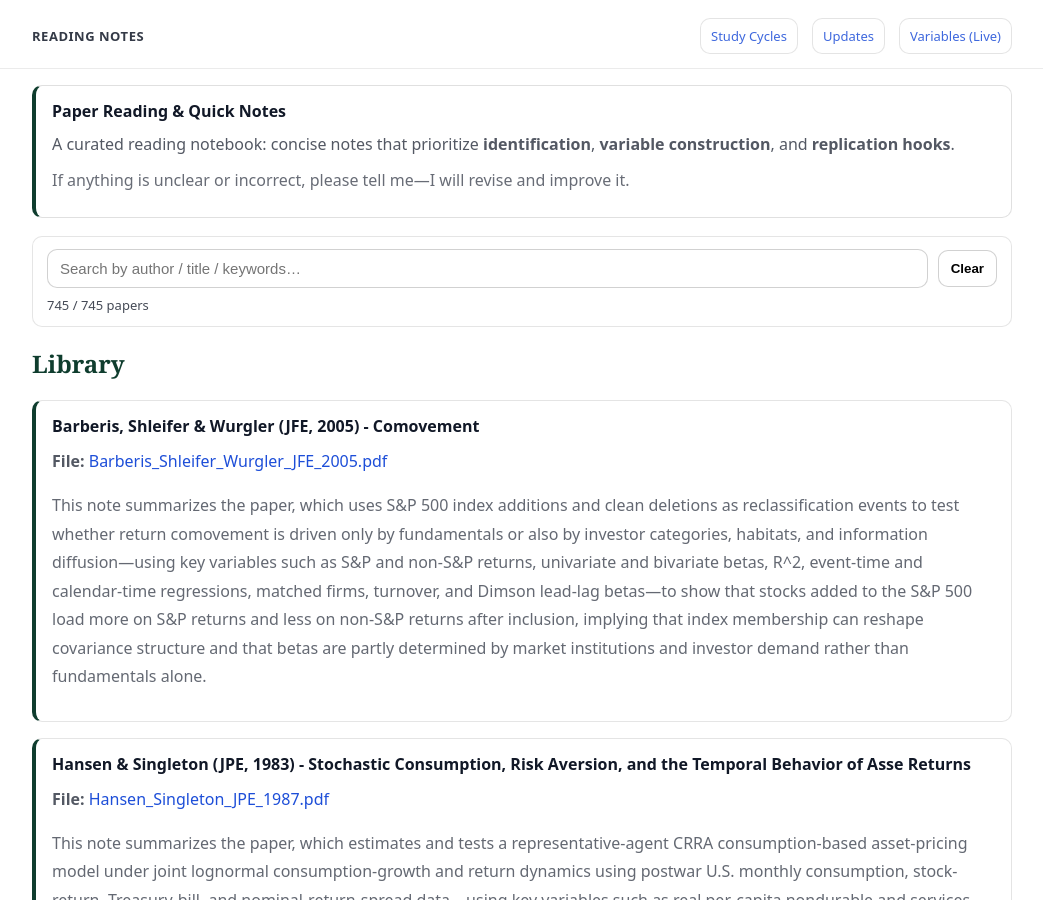
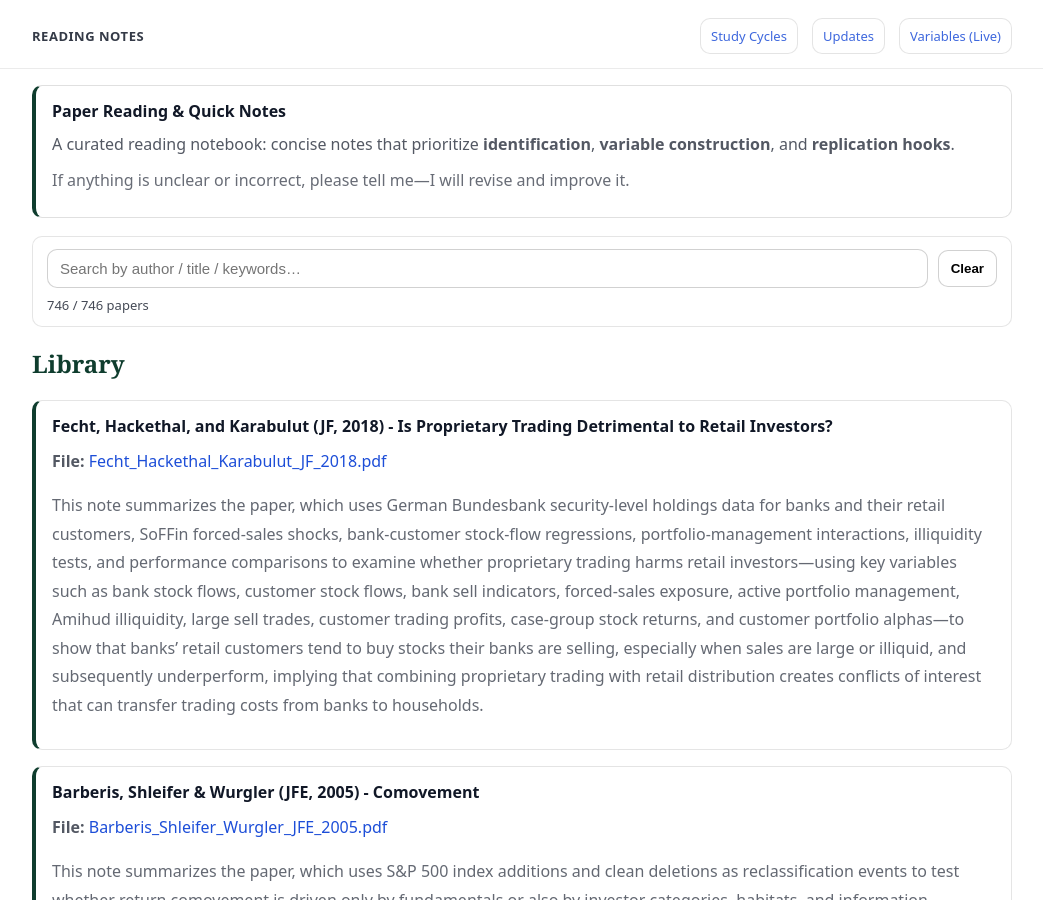
Before and after one commit to yaxinzn/study-archive, a Jekyll site: the page built from reading/index.md, in a window 1280 px wide and 900 px high. Shown: the whole window, without its empty margins (118-1161 px from the left). Built offline with Jekyll 4.4.1, drawn with Linux system fonts in a browser that asks for light colours.

Commit message:
Reading: add/update Fecht_Hackethal_Karabulut_JF_2018.pdf

```diff
--- a/_data/reading.yml
+++ b/_data/reading.yml
@@ -1,3 +1,7 @@
+- title: "Fecht, Hackethal, and Karabulut (JF, 2018) - Is Proprietary Trading Detrimental to Retail Investors?"
+  file: "Fecht_Hackethal_Karabulut_JF_2018.pdf"
+  desc: "This note summarizes the paper, which uses German Bundesbank security-level holdings data for banks and their retail customers, SoFFin forced-sales shocks, bank-customer stock-flow regressions, portfolio-management interactions, illiquidity tests, and performance comparisons to examine whether proprietary trading harms retail investors—using key variables such as bank stock flows, customer stock flows, bank sell indicators, forced-sales exposure, active portfolio management, Amihud illiquidity, large sell trades, customer trading profits, case-group stock returns, and customer portfolio alphas—to show that banks’ retail customers tend to buy stocks their banks are selling, especially when sales are large or illiquid, and subsequently underperform, implying that combining proprietary trading with retail distribution creates conflicts of interest that can transfer trading costs from banks to households."
+
 - title: "Barberis, Shleifer & Wurgler (JFE, 2005) - Comovement"
   file: "Barberis_Shleifer_Wurgler_JFE_2005.pdf"
   desc: "This note summarizes the paper, which uses S&P 500 index additions and clean deletions as reclassification events to test whether return comovement is driven only by fundamentals or also by investor categories, habitats, and information diffusion—using key variables such as S&P and non-S&P returns, univariate and bivariate betas, R^2, event-time and calendar-time regressions, matched firms, turnover, and Dimson lead-lag betas—to show that stocks added to the S&P 500 load more on S&P returns and less on non-S&P returns after inclusion, implying that index membership can reshape covariance structure and that betas are partly determined by market institutions and investor demand rather than fundamentals alone."
```
Also changed, not shown: 1 other file.
